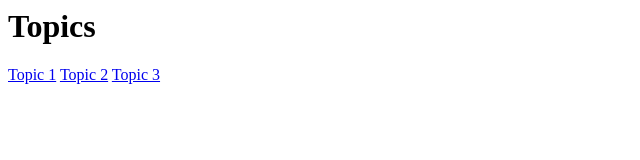
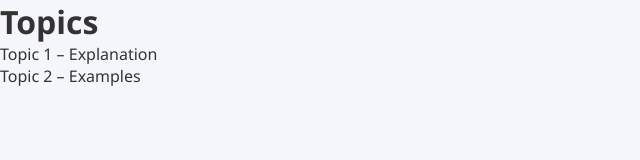
Before and after one commit to Alphaa414/alphaa07, a plain HTML site: page topic.html in a window 1280 px wide. Shown: the whole page, without its empty margins (0-640 px from the left). Drawn offline with Linux system fonts and the light colour scheme; files that its build step writes are made by us from their sources.

Commit message:
Update topic.html

```diff
--- a/topic.html
+++ b/topic.html
@@ -1,5 +1,22 @@
+<!DOCTYPE html>
+<html>
+<head>
+<title>Topics</title>
+<link rel="stylesheet" href="css/style.css">
+</head>
+
+<body>
+
 <h1>Topics</h1>
 
-<a href="video.html?v=1">Topic 1</a>
-<a href="video.html?v=2">Topic 2</a>
-<a href="video.html?v=3">Topic 3</a>
+<div class="topic" onclick="openLesson('video1')">
+Topic 1 – Explanation
+</div>
+
+<div class="topic" onclick="openLesson('video2')">
+Topic 2 – Examples
+</div>
+
+<script src="js/script.js"></script>
+</body>
+</html>
```
